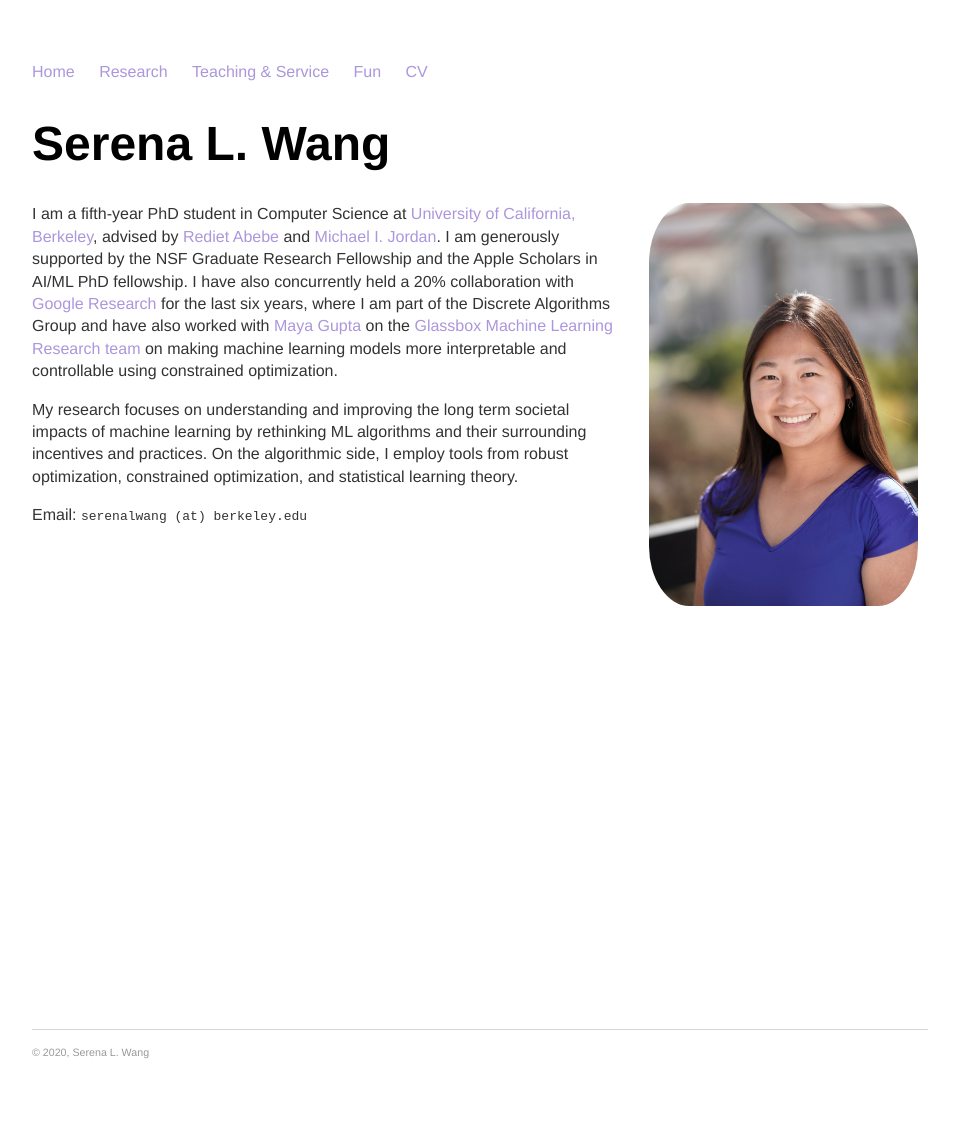
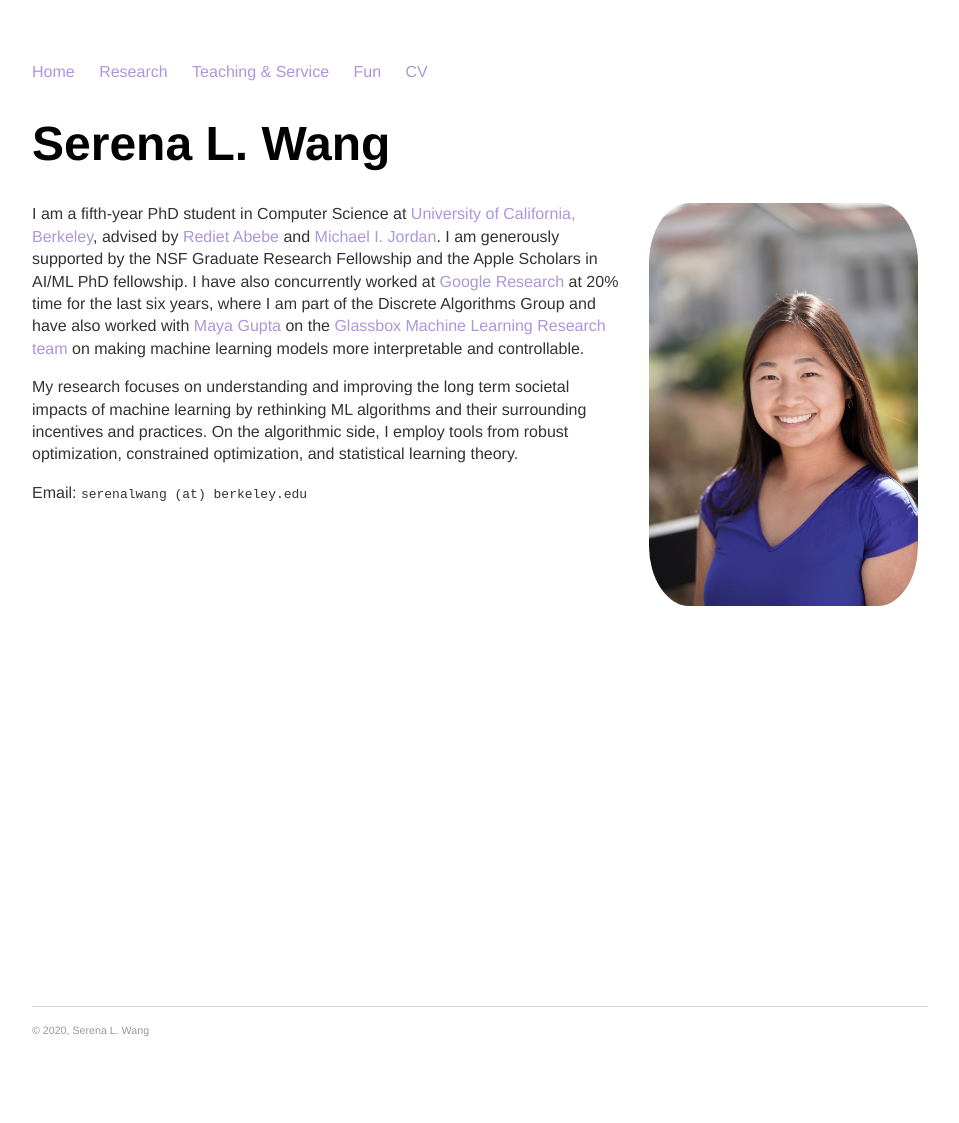
Before and after one commit to serenalwang/serenalwang.github.io, a Jekyll site: the page built from index.md, in a window 1280 px wide. Shown: the whole page, without its empty margins (160-1119 px from the left). Built offline with Jekyll 4.4.1, drawn with Linux system fonts in a browser that asks for light colours; after the commit the page ends 1100 px from its top, so only the background shows below that.

Commit message:
edited bio

```diff
--- a/index.md
+++ b/index.md
@@ -8,7 +8,7 @@
 
 <img src="img/serena.jpg" alt="Photo" class="rightside_image">
 
-I am a fifth-year PhD student in Computer Science at [University of California, Berkeley](https://eecs.berkeley.edu/), advised by [Rediet Abebe](https://www.redietabebe.com/) and [Michael I. Jordan](https://people.eecs.berkeley.edu/~jordan/). I am generously supported by the NSF Graduate Research Fellowship and the Apple Scholars in AI/ML PhD fellowship. I have also concurrently held a 20% collaboration with [Google Research](https://research.google/people/SerenaLutongWang/) for the last six years, where I am part of the Discrete Algorithms Group and have also worked with [Maya Gupta](https://mayagupta.org/) on the [Glassbox Machine Learning Research team](https://www.technologyreview.com/2015/11/05/165175/google-tries-to-make-machine-learning-a-little-more-human/) on making machine learning models more interpretable and controllable using constrained optimization.
+I am a fifth-year PhD student in Computer Science at [University of California, Berkeley](https://eecs.berkeley.edu/), advised by [Rediet Abebe](https://www.redietabebe.com/) and [Michael I. Jordan](https://people.eecs.berkeley.edu/~jordan/). I am generously supported by the NSF Graduate Research Fellowship and the Apple Scholars in AI/ML PhD fellowship. I have also concurrently worked at [Google Research](https://research.google/people/SerenaLutongWang/) at 20% time for the last six years, where I am part of the Discrete Algorithms Group and have also worked with [Maya Gupta](https://mayagupta.org/) on the [Glassbox Machine Learning Research team](https://www.technologyreview.com/2015/11/05/165175/google-tries-to-make-machine-learning-a-little-more-human/) on making machine learning models more interpretable and controllable.
 
 My research focuses on understanding and improving the long term societal impacts of machine learning by rethinking ML algorithms and their surrounding incentives and practices. On the algorithmic side, I employ tools from robust optimization, constrained optimization, and statistical learning theory.
 
```
